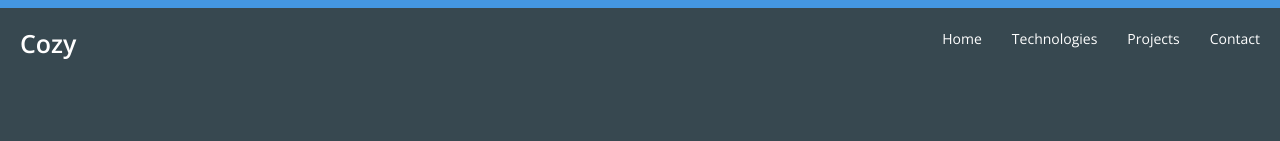
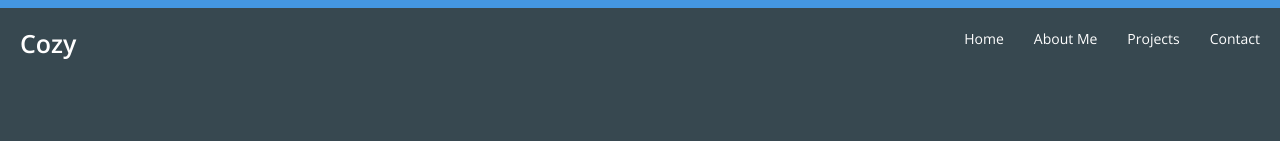
Before and after one commit to ItsCosmas/itscosmas.github.io, a React (Create React App) app: page / in a window 1280 px wide. Shown: the top 141 px of the page. Built offline with nearby package versions, Linux system fonts and the light colour scheme.

Commit message:
Update technologies route to about Me route

```diff
--- a/src/containers/App.js
+++ b/src/containers/App.js
@@ -1,6 +1,9 @@
 import React from 'react';
 import { BrowserRouter, Route, Link } from "react-router-dom";
 import Header from '../components/header/header';
+import Projects from '../components/projects/projects';
+import About from '../components/about/aboutMe';
+import Contact from '../components/contact/contact';
 import '../styles/index.scss';
 
 class App extends React.Component {
@@ -15,7 +18,7 @@ class App extends React.Component {
 
                             <ul className="navbar__items-links">
                                 <li><Link to="/" className="navbar__items-link">Home</Link></li>
-                                <li><Link to="/stack" className="navbar__items-link">Technologies</Link></li>
+                                <li><Link to="/about" className="navbar__items-link">About Me</Link></li>
                                 <li><Link to="/projects" className="navbar__items-link">Projects</Link></li>
                                 <li><Link to="/contact" className="navbar__items-link">Contact</Link></li>
                             </ul>
@@ -23,7 +26,7 @@ class App extends React.Component {
                         </nav>
                     </div>
                     <Route exact path="/" component={Header} />
-                    <Route path="/stack" component={Technologies} />
+                    <Route path="/about" component={About} />
                     <Route path="/projects" component={Projects} />
                     <Route path="/contact" component={Contact} />
                 </React.Fragment>
@@ -32,8 +35,5 @@ class App extends React.Component {
         )
     }
 }
-const Technologies = () => <div><h2>My Tech Stack</h2></div>
-const Projects = () => <div><h2>My Projects</h2></div>
-const Contact = () => <div><h2>My Contact Form</h2></div>
 
 export default App;
```
